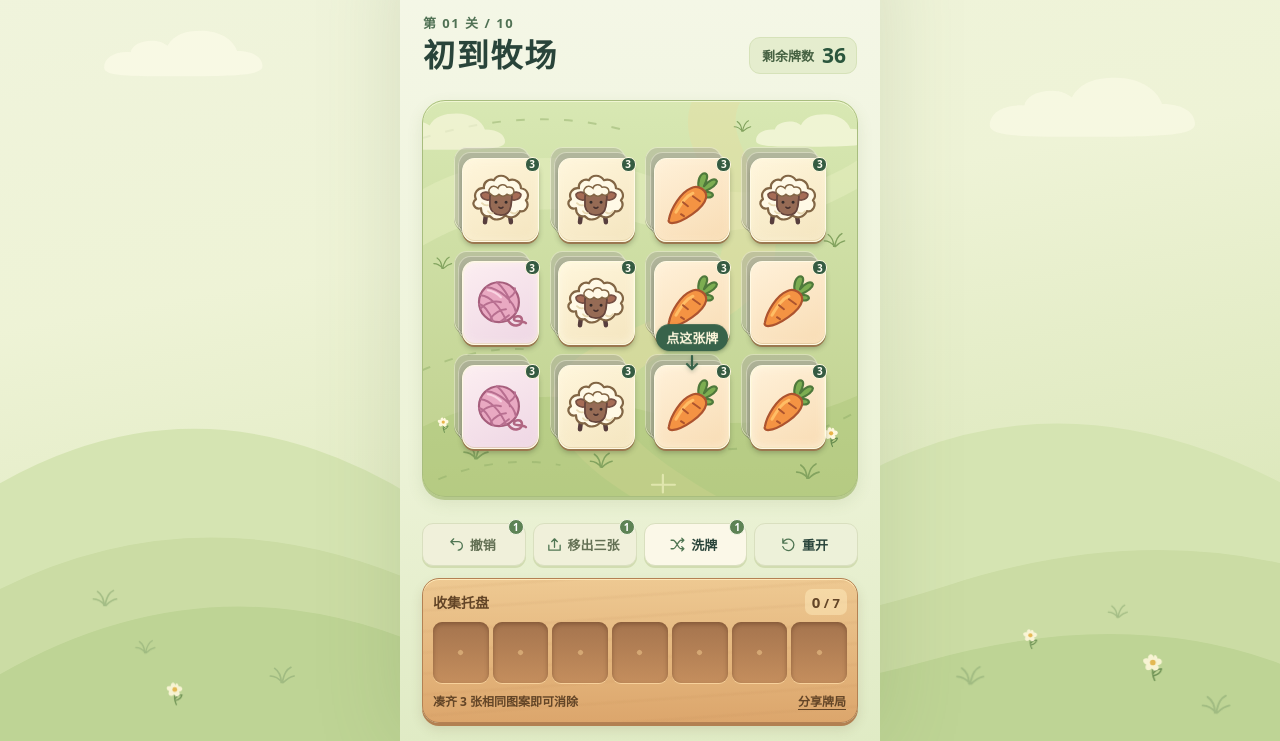
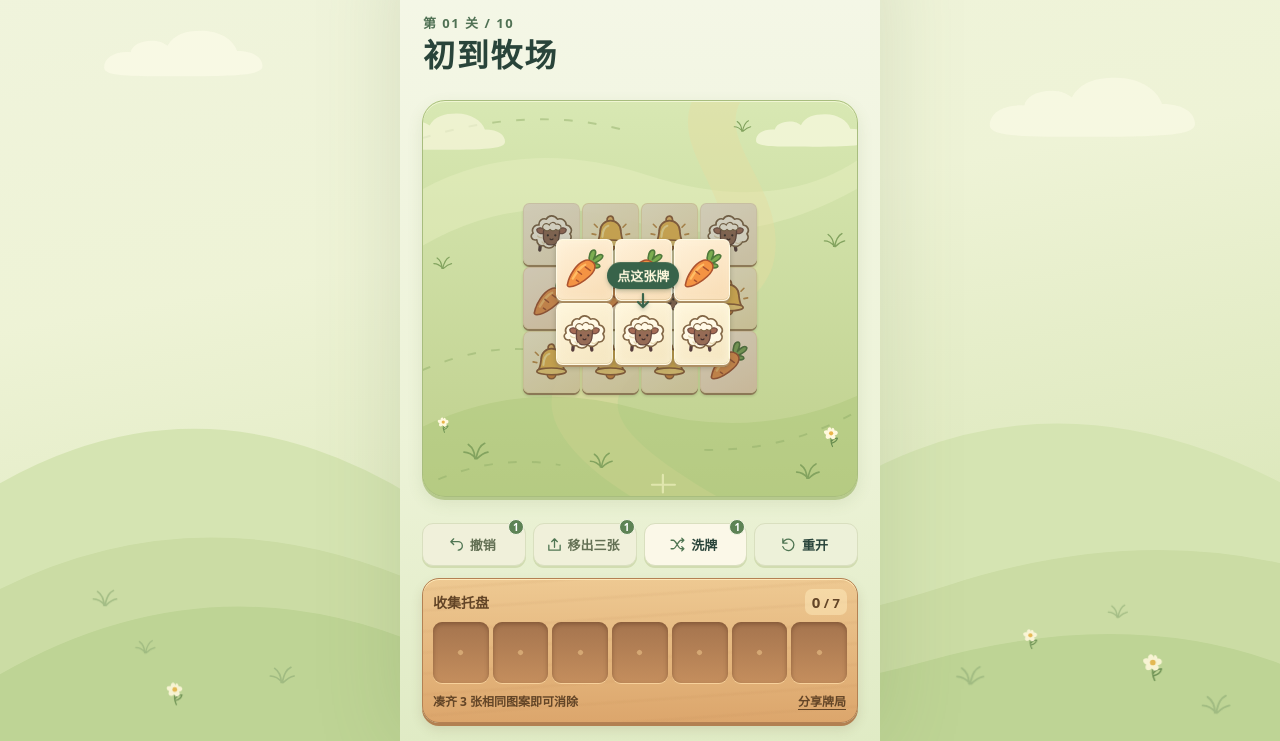
Before and after one commit to laiq69109-eng/snake-game, a website: page docs/sheep-meadow/index.html in a window 1280 px wide. Both pictures are taken after a click on the button "开始游戏". Shown: the part 59-800 px from the top of the page. Drawn offline with Linux system fonts and the light colour scheme.

Commit message:
Layer staggered grids in Sheep Meadow

```diff
--- a/docs/sheep-meadow/index.html
+++ b/docs/sheep-meadow/index.html
@@ -51,13 +51,11 @@ p,h1,h2{margin:0}
 .home-progress{padding:4px 3px 0;display:flex;align-items:center;gap:12px;color:#4e6549;font-size:13px;font-weight:700}
 .home-track{height:7px;background:#d0ddaf;box-shadow:inset 0 1px 2px #79965845;border-radius:30px;flex:1;overflow:hidden}
 .home-track span{display:block;background:#668c58;height:100%;border-radius:inherit}
-.home-progress strong,.remaining strong,.count{font-variant-numeric:tabular-nums}
+.home-progress strong,.count{font-variant-numeric:tabular-nums}
 .game{display:flex;flex-direction:column;flex:1;min-height:0;gap:12px}
 .level-head{display:flex;align-items:end;justify-content:space-between;gap:6px;flex:none;padding:0 1px}
 .level-number{color:#507154;font-weight:830;font-size:13px;letter-spacing:.115em;line-height:1.25}
 .level-head h1{font-size:clamp(23px,6.8vw,32px);line-height:1.22;font-weight:900;letter-spacing:.055em;margin-top:4px}
-.remaining{display:flex;align-items:center;gap:8px;padding:7px 10px 7px 12px;border-radius:11px;color:#466142;background:#e5edce;border:1px solid #d6e2b9;font-size:13px;font-weight:760;white-space:nowrap}
-.remaining strong{font-size:21px;line-height:1;color:#2b563d}
 .game-area{flex:1;min-height:0;display:grid;place-items:center;container-type:size}
 .board{position:relative;width:min(100%,calc(100cqh * 400 / 364));aspect-ratio:400/364;isolation:isolate;border-radius:23px;overflow:hidden;
   background:#ccdd9f;box-shadow:0 3px 0 #b6c98d,0 6px 16px #5e7c361f;transform-origin:center 75%}
@@ -78,17 +76,15 @@ p,h1,h2{margin:0}
 .tile[data-type="9"]{--face:#e4f3e9;--face-base:#d4e6d9}
 .tile[data-type="10"]{--face:#faeadf;--face-base:#e9d8c5}
 .tile[data-type="13"]{--face:#ecf4f9;--face-base:#d7e5ea}
-.board-tile{position:absolute;box-shadow:0 2px 0 #9b784f,0 var(--shadow,4px) 5px #3b422b4d,inset 0 -1px #b188524f}
+.board-tile{position:absolute;border-radius:11%;box-shadow:0 2px 0 var(--tile-edge,#9b784f),0 var(--shadow,4px) 5px #3b422b4d,inset 0 -1px #b188524f}
 .board-tile svg{width:86%;height:86%}
 .board-tile::after{content:"";position:absolute;inset:0;border-radius:inherit;pointer-events:none;opacity:0;border:1px solid #ffffdc;box-shadow:inset 0 0 8px #fffced}
 .board-tile:not(.covered)::after{animation:ready-glow 3.4s var(--glow-delay,0s) ease-in-out infinite}
 @keyframes ready-glow{0%,100%{opacity:.15}50%{opacity:.6}}
-.board-tile.covered,.board-tile.covered:active{opacity:.45;filter:saturate(.28);background:#a9a378;border-color:#f7e9bb;box-shadow:0 1px 0 #665b37,inset 0 -1px #6e624b}
+.board-tile.covered,.board-tile.covered:active{opacity:.92;filter:brightness(.82) saturate(.85);border-color:var(--face-base);
+  box-shadow:0 2px 0 var(--tile-edge,#9b784f),0 3px 3px #3b422b32}
 .board-tile.revealing{box-shadow:0 2px 0 #9b784f,0 calc(var(--shadow,4px) + 4px * var(--reveal-shadow,0)) calc(5px + 3px * var(--reveal-shadow,0)) #3b422b59,inset 0 -1px #b188524f}
 .board-tile.revealing::after{animation:none;opacity:var(--reveal-light,0);border:2px solid #fff9cd;box-shadow:inset 0 0 10px #fffade,0 0 7px #fbf7bd}
-.pile-count{position:absolute;top:-2px;right:-2px;z-index:1;pointer-events:none;display:grid;place-items:center;
-  min-width:15px;height:15px;padding:0 3px;background:#355b42;border:1px solid #fff9df;color:#fffdf2;border-radius:7px;
-  font-size:10px;font-weight:850;line-height:1;font-variant-numeric:tabular-nums}
 .board-tile:focus-visible{outline-offset:-4px}
 .guide{display:grid;justify-items:center;gap:0;position:absolute;transform:translate(-50%,-93%);z-index:250;color:#fff9de;pointer-events:none;filter:drop-shadow(0 2px 2px #21442a45)}
 .guide span{background:#38634a;padding:4px 10px;border-radius:100px;font-size:13px;font-weight:850;white-space:nowrap}
@@ -367,7 +363,6 @@ p,h1,h2{margin:0}
   <section id="game" class="game" hidden>
     <div class="level-head">
       <div><div id="level-number" class="level-number"></div><h1 id="level-name"></h1></div>
-      <div class="remaining"><span>剩余牌数</span><strong id="left-count"></strong></div>
     </div>
     <div class="game-area">
       <div class="board" id="board">
@@ -417,19 +412,35 @@ p,h1,h2{margin:0}
 <div class="toast" id="toast" role="status" hidden></div>
 <script>
 const LEVELS = [
-  ['初到牧场',36,3,5,4,3], ['雾藏羊群',108,7,14,5,4],
-  ['苜蓿坡',120,6,11,5,4], ['林间小径',132,7,12,5,4],
-  ['风铃谷',144,6,12,5,5], ['羊毛集市',156,7,13,5,5],
-  ['落日围栏',168,7,13,5,5], ['月光草甸',180,6,14,6,5],
-  ['山顶哨站',192,7,14,6,5], ['云端牧场',204,7,14,6,5]
+  ['初到牧场',18,2,3,4,3], ['雾藏羊群',108,7,14,7,5],
+  ['苜蓿坡',120,7,11,7,5], ['林间小径',132,8,12,7,5],
+  ['风铃谷',144,8,12,7,5], ['羊毛集市',156,8,13,7,5],
+  ['落日围栏',168,9,13,7,5], ['月光草甸',180,10,14,7,5],
+  ['山顶哨站',192,10,14,7,5], ['云端牧场',204,10,14,7,5]
 ];
 const BOARD_W = 400;
 const BOARD_H = 364;
-const STACK_X = 4;
-const STACK_Y = 5;
-const GAP_X = 10;
-const GAP_Y = 8;
-const LAYOUT_VERSION = 2;
+const TILE_W = 52;
+const TILE_H = 57;
+const DX = TILE_W + 2;
+const DY = TILE_H + 2;
+const LAYOUT_VERSION = 3;
+const LAYER_COUNTS = [
+  [12,6],
+  [35,24,15,15,9,6,4],
+  [35,24,20,15,12,8,6],
+  [35,24,24,18,12,9,6,4],
+  [35,24,24,20,15,12,8,6],
+  [35,24,24,20,18,15,12,8],
+  [35,24,24,24,20,15,12,8,6],
+  [35,24,24,24,20,18,15,10,6,4],
+  [35,24,24,24,20,20,18,12,9,6],
+  [35,24,24,24,24,20,18,15,12,8]
+];
+const WINDOWS = {
+  4:[2,2], 6:[3,2], 8:[4,2], 9:[3,3], 10:[4,3], 12:[4,3],
+  15:[5,3], 16:[4,4], 18:[5,4], 20:[5,4], 24:[6,4], 35:[7,5]
+};
 const CAPACITY = 7;
 const ALL_TOOLS = ['undo', 'move', 'mix'];
 
@@ -452,91 +463,65 @@ function shuffle(array, rng) {
   return array;
 }
 
-function neighbors(pile, cols, rows) {
-  const col = pile%cols;
-  const row = Math.floor(pile/cols);
-  const ids = [];
-  for (let y = Math.max(0,row-1); y <= Math.min(rows-1,row+1); y++) {
-    for (let x = Math.max(0,col-1); x <= Math.min(cols-1,col+1); x++) {
-      if (x !== col || y !== row) ids.push(y*cols+x);
-    }
-  }
-  return ids;
+function offset(z) {
+  return [4*z + (z%2 ? 26 : 0), 5*z + (z%2 ? 28 : 0)];
 }
 
-function stackHeights(count, peak, cols, rows, rng) {
-  const heights = Array(cols*rows).fill(2);
-  const adjacent = heights.map((_,id) => neighbors(id,cols,rows));
-  const order = heights.map((_,id) => ({
-    id,
-    distance:Math.abs(id%cols-(cols-1)/2)+Math.abs(Math.floor(id/cols)-(rows-1)/2),
-    tie:rng()
-  })).sort((a,b) => a.distance-b.distance || a.tie-b.tie);
+function cardOverlap(a,b) {
+  return Math.max(0,TILE_W-Math.abs(a.x-b.x))*Math.max(0,TILE_H-Math.abs(a.y-b.y));
+}
 
-  // Build the central terraces before the outer ones, including diagonal
-  // neighbors in the height check so distant tall stacks never stick out.
-  for (let placed = 2*heights.length; placed < count; placed++) {
-    const spot = order.find(({id}) => heights[id] < peak &&
-      adjacent[id].every(other => heights[other] >= heights[id]));
-    if (!spot) return null;
-    heights[spot.id]++;
-  }
-  return heights;
-}
-
-function positions(config, rng) {
-  const [, count, depth, , cols, rows] = config;
-  const heights = stackHeights(count,depth,cols,rows,rng);
-  if (!heights) return null;
-  const peak = Math.max(...heights);
-  const stackWidth = (peak-1)*STACK_X;
-  const stackHeight = (peak-1)*STACK_Y;
-  const maxW = Math.floor((BOARD_W-12-(cols-1)*GAP_X)/cols)-stackWidth;
-  const maxH = Math.floor((BOARD_H-12-(rows-1)*GAP_Y)/rows)-stackHeight;
-  const w = Math.min(70,maxW,maxH);
-  const h = Math.min(maxH,Math.round(w*1.1));
-  const dx = w+stackWidth+GAP_X;
-  const dy = h+stackHeight+GAP_Y;
-  const left = Math.floor((BOARD_W-w-stackWidth-(cols-1)*dx)/2);
-  const top = Math.floor((BOARD_H-h-stackHeight-(rows-1)*dy)/2);
+function positions(config, counts) {
+  const [, , , , cols, rows] = config;
   const cards = [];
-  const piles = heights.map((height,pile) => {
-    const x = left+(pile%cols)*dx;
-    const y = top+Math.floor(pile/cols)*dy;
-    const ids = [];
-    for (let z = 0; z < height; z++) {
-      const id = cards.length;
-      ids.push(id);
-      cards.push({id,pile,z,x:x+z*STACK_X,y:y+z*STACK_Y,above:[],below:[]});
-    }
-    for (const id of ids) {
-      // IDs are storage keys. Only the stack and z define obstruction.
-      const card = cards[id];
-      card.above = ids.slice(card.z+1);
-      card.below = ids.slice(0,card.z);
-    }
-    return {x,y,ids};
-  });
-  return {cards,piles,w,h,dx,dy,cols,rows};
+  const layers = counts.map((count,z) => {
+    const [width,height] = WINDOWS[count];
+    const [ox,oy] = offset(z);
+    const x0 = Math.max(0,Math.min(cols-width,Math.round((cols-width)/2-ox/DX)));
+    const y0 = Math.max(0,Math.min(rows-height,Math.round((rows-height)/2-oy/DY)));
+    const cells = Array.from({length:width*height},(_,i) => ({c:i%width,r:Math.floor(i/width)}));
+    if (cells.length > count) {
+      // Trim opposite window corners, leaving the inner grid fully packed.
+      cells.pop();
+      cells.shift();
+    }
+    return cells.map(({c,r}) => {
+      const col = x0+c, row = y0+r;
+      const card = {id:cards.length,z,col,row,x:col*DX+ox,y:row*DY+oy,above:[],below:[]};
+      cards.push(card);
+      return card.id;
+    });
+  });
+  const minX = Math.min(...cards.map(card => card.x));
+  const minY = Math.min(...cards.map(card => card.y));
+  const maxX = Math.max(...cards.map(card => card.x))+TILE_W;
+  const maxY = Math.max(...cards.map(card => card.y))+TILE_H;
+  const left = Math.floor((BOARD_W-minX-maxX)/2);
+  const top = Math.floor((BOARD_H-minY-maxY)/2);
+  for (const card of cards) {
+    card.x += left;
+    card.y += top;
+  }
+  for (const card of cards) {
+    for (let id = 0; id < card.id; id++) {
+      const lower = cards[id];
+      // Staggering can cover neighboring cells, but never cards in the same layer.
+      if (lower.z === card.z || !cardOverlap(card,lower)) continue;
+      card.below.push(id);
+      lower.above.push(card.id);
+    }
+  }
+  return {cards,layers,w:TILE_W,h:TILE_H,dx:DX,dy:DY,cols,rows,left,top};
 }
 
 function validLayout(layout, count) {
   if (!layout || layout.cards.length !== count) return false;
-  const {cards,piles,cols,rows,w,h,dx,dy} = layout;
-  if (w <= STACK_X || h <= STACK_Y || dx < w+GAP_X || dy < h+GAP_Y) return false;
-  for (const [id,pile] of piles.entries()) {
-    const size = pile.ids.length;
-    if (size < 2 || size > 7 ||
-        neighbors(id,cols,rows).some(other => Math.abs(piles[other].ids.length-size) > 1)) return false;
-  }
-  for (const a of cards) {
-    if (a.x < 0 || a.y < 0 || a.x+w > BOARD_W || a.y+h > BOARD_H) return false;
-    if (a.above.some(id => cards[id].pile !== a.pile || cards[id].z <= a.z)) return false;
-    for (let j = a.id+1; j < cards.length; j++) {
-      const b = cards[j];
-      // Faces in the same row can share y and still be separated along x.
-      if (a.pile !== b.pile && Math.abs(a.x-b.x) < w && Math.abs(a.y-b.y) < h) return false;
-    }
+  const {cards,w,h,dx,dy,layers} = layout;
+  if (dx-w !== 2 || dy-h !== 2 || layers.some((layer,z)=>z && layer.length > layers[z-1].length)) return false;
+  for (const card of cards) {
+    if (card.x < 0 || card.y < 0 || card.x+w > BOARD_W || card.y+h > BOARD_H) return false;
+    if (card.above.some(id => cards[id].z <= card.z || !cardOverlap(card,cards[id]))) return false;
+    if (layers[card.z].some(id => id !== card.id && cardOverlap(card,cards[id]))) return false;
   }
   return true;
 }
@@ -598,10 +583,10 @@ function labelPositions(layout, route, level, rng) {
   const topTypes = new Uint8Array(14);
   const revealedAt = new Int16Array(cards.length);
   const layers = new Map();
-  const groupPiles = new Map();
+  const groupCells = new Map();
   return route.map(({id:group, type, step}, index) => {
     const seen = layers.get(group) || [];
-    const usedPiles = groupPiles.get(group) || [];
+    const usedCells = groupCells.get(group) || [];
     let chosen = -1;
     let high = -Infinity;
     for (const id of pool.exposed) {
@@ -615,8 +600,8 @@ function labelPositions(layout, route, level, rng) {
         const freshness = 1 / (1 + index - revealedAt[id]);
         const nearby = card.above.some(upper => cards[upper].type === type);
         score += diversity*.6 + freshness*(step === 3 ? 3.4 : step === 2 ? 2.7 : .3);
-        if (level === 2) score += .7*(layout.piles[card.pile].ids.length-1-card.z);
-        if (usedPiles.includes(card.pile)) score -= 3.9;
+        if (level === 2) score += .4*(layout.layers.length-1-card.z);
+        if (usedCells.some(other => other.col === card.col && other.row === card.row)) score -= 3.9;
         if (nearby) score -= 3.5;
         if (startLayer.has(id)) score -= topTypes[type] ** 2 * 2.9;
       }
@@ -625,7 +610,7 @@ function labelPositions(layout, route, level, rng) {
     cards[chosen].type = type;
     if (startLayer.has(chosen)) topTypes[type]++;
     layers.set(group, [...seen, cards[chosen].z]);
-    groupPiles.set(group,[...usedPiles,cards[chosen].pile]);
+    groupCells.set(group,[...usedCells,cards[chosen]]);
     pool.remove(chosen, lower => { revealedAt[lower] = index+1; });
     return chosen;
   });
@@ -680,16 +665,17 @@ function trials(layout, seed, total = 96) {
   }
   return {wins, total, rate:wins/total};
 }
-function generate(seed, level) {
+function generate(seed, level, resumeOldTutorial = false) {
+  const config = resumeOldTutorial ? [LEVELS[0][0],36,2,5,5,4] : LEVELS[level-1];
+  const counts = resumeOldTutorial ? [20,16] : LAYER_COUNTS[level-1];
   const limit = level === 2 ? 200 : level === 1 ? 1 : 12;
   const target = level === 2 ? .2 : [.31,.23,.35,.19,.25,.32,.21,.17][level-3];
   let hardest;
   for (let attempt = 0; attempt < limit; attempt++) {
     const key = JSON.stringify([seed,level,attempt]);
     const rng = randomFrom(key);
-    const route = groupRoute(LEVELS[level-1], level, rng);
-    const config = LEVELS[level-1];
-    const layout = positions(config,rng);
+    const route = groupRoute(config, level, rng);
+    const layout = positions(config,counts);
     if (!validLayout(layout,config[1])) continue;
     layout.solution = labelPositions(layout, route, level, rng);
     if (!verifyOptimal(layout)) continue;
@@ -949,7 +935,6 @@ let scene = 'home';
 let modal = '';
 let previousFocus = null;
 let cards = [];
-let countBadges = [];
 let dirty = false;
 let toastUntil = 0;
 let refillUntil = 0;
@@ -1059,9 +1044,13 @@ function setGame(level, seed, resume=false) {
   seed = cleanSeed(seed);
   closeModal(false);
   resetMotion();
-  const layout = generate(seed,level);
-  const canResume = resume && session && session.level === level && session.seed === seed &&
-    session.state?.alive?.length === layout.cards.length;
+  const saved = resume && session?.level === level && session.seed === seed ? session.state : null;
+  const untouched = saved && !saved.result && !saved.undo && !saved.tray.length && !saved.park.length &&
+    saved.alive.every(Boolean) && ALL_TOOLS.every(tool => saved.uses[tool] === 1);
+  // A started 36-card tutorial keeps its tiles and tray while using two new layers.
+  const oldTutorial = level === 1 && saved?.alive.length === 36 && !untouched;
+  const layout = generate(seed,level,oldTutorial);
+  const canResume = saved?.alive.length === layout.cards.length;
   let refill = '';
   if (!canResume) {
     session = {level,seed,state:Rules.fresh(layout),layoutVersion:LAYOUT_VERSION};
@@ -1074,14 +1063,7 @@ function setGame(level, seed, resume=false) {
       profile.day = today();
     }
   } else if (session.layoutVersion !== LAYOUT_VERSION) {
-    // A previous release used the same tile IDs for a different geometry.
-    // Keep played rounds, including the tray, undo, and spent tools. A round
-    // with no picks or tools can use the new generator's verified board.
-    const {state} = session;
-    if (!state.result && !state.undo && !state.tray.length && !state.park.length &&
-        state.alive.every(Boolean) && ALL_TOOLS.every(tool => state.uses[tool] === 1)) {
-      session.state = Rules.fresh(layout);
-    }
+    if (untouched) session.state = Rules.fresh(layout);
     session.layoutVersion = LAYOUT_VERSION;
   }
   gameSession = {layout,...session};
@@ -1095,19 +1077,13 @@ function setGame(level, seed, resume=false) {
   $('level-number').textContent = '第 '+String(level).padStart(2,'0')+' 关 / '+LEVELS.length;
   $('level-name').textContent = LEVELS[level-1][0];
   const fragment = document.createDocumentFragment();
-  countBadges = [];
   cards = layout.cards.map(card => {
     const button = tile(session.state.types[card.id],true,card.id);
     button.classList.add('board-tile');
     button.style.cssText = 'left:'+card.x/BOARD_W*100+'%;top:'+card.y/BOARD_H*100+
       '%;width:'+layout.w/BOARD_W*100+'%;height:'+layout.h/BOARD_H*100+
-      '%;z-index:'+(card.z+1)+';--shadow:'+Math.min(6,3+card.z*.44)+'px;--glow-delay:'+(-card.pile%6*.38)+'s';
-    const badge = document.createElement('span');
-    badge.className = 'pile-count';
-    badge.hidden = true;
-    badge.setAttribute('aria-hidden','true');
-    button.append(badge);
-    countBadges.push(badge);
+      '%;z-index:'+(card.z+1)+';--shadow:'+Math.min(6,2+card.z*.5)+'px;--glow-delay:'+(-card.id%6*.38)+
+      's;--tile-edge:hsl(35 31% '+(51+card.z%4*3)+'%)';
     fragment.append(button);
     return button;
   });
@@ -1125,12 +1101,12 @@ function setGame(level, seed, resume=false) {
   if (session.state.result) openOutcome(session.state.result);
   queueSave();
 }
-function syncBoard(onlyPile = null, showReveal = false) {
+function syncBoard(removed = null) {
   const {layout,state,level} = gameSession;
-  const piles = onlyPile === null ? layout.piles : [layout.piles[onlyPile]];
-  for (const {ids} of piles) {
-    const remaining = ids.reduce((n,id) => n+Number(state.alive[id]),0);
-    for (const id of ids) {
+  const affected = removed ? [removed,...removed.below.map(id => layout.cards[id])] : layout.cards;
+  let revealed, bestOverlap = -1;
+  for (const card of affected) {
+    const {id} = card;
     const el = cards[id];
     const alive = state.alive[id];
     if (el.hidden === alive) el.hidden = !alive;
@@ -1149,13 +1125,19 @@ function syncBoard(onlyPile = null, showReveal = false) {
       el.dataset.type = type;
       el.querySelector('use').setAttribute('href','#tile-'+type);
     }
-      const badge = countBadges[id];
-      badge.hidden = covered;
-      if (!covered) badge.textContent = remaining;
-      el.setAttribute('aria-label',TILE_NAMES[type]+(covered ? '，被上方的牌盖住' : '，此摞剩余 '+remaining+' 张'));
-      if (showReveal && wasCovered && !covered) revealTile(el);
-    }
-  }
+    el.setAttribute('aria-label',TILE_NAMES[type]+(covered ? '，被上方的牌盖住' : ''));
+    if (removed && wasCovered && !covered) {
+      // Give one local card the reveal animation and sound, preferring the
+      // matching grid slot when several overlapping faces become available.
+      const sameCell = card.col === removed.col && card.row === removed.row;
+      const score = cardOverlap(card,removed)+(sameCell ? layout.w*layout.h : 0);
+      if (score > bestOverlap) {
+        bestOverlap = score;
+        revealed = el;
+      }
+    }
+  }
+  if (revealed) revealTile(revealed);
   const first = layout.cards[layout.solution[0]];
   guide.hidden = !(level === 1 && !profile.lesson && Rules.available(layout,state,first.id));
   if (!guide.hidden) {
@@ -1165,7 +1147,6 @@ function syncBoard(onlyPile = null, showReveal = false) {
 }
 function syncHud() {
   const {state} = gameSession;
-  $('left-count').textContent = Rules.remaining(state);
   for (const btn of byTool) {
     const tool = btn.dataset.tool;
     btn.querySelector('b').textContent = state.uses[tool];
@@ -1255,7 +1236,7 @@ function pick(el,source) {
   const type = state.types[id];
   if (level === 1 && !profile.lesson) profile.lesson = true;
   const keyboardFocus = document.activeElement === el && el.matches(':focus-visible');
-  if (source === 'board') syncBoard(layout.cards[id].pile,true);
+  if (source === 'board') syncBoard(layout.cards[id]);
   syncHud();
   if (source === 'park') paintPark();
   if (keyboardFocus) {
```
Lines whose indentation alone changed are shown as unchanged.
